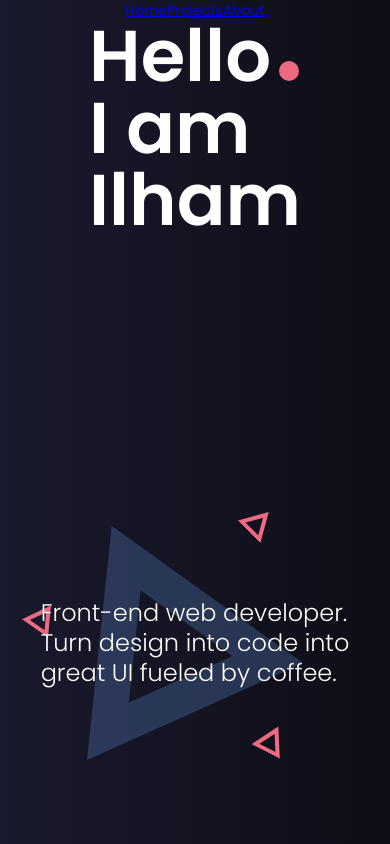
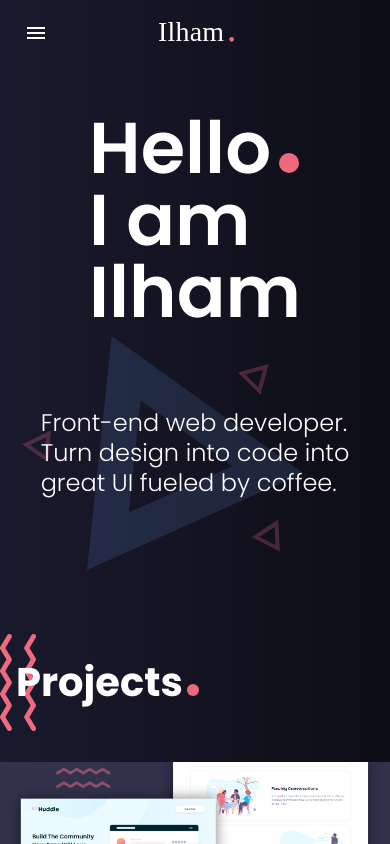
Before and after one commit to Mohamad-Ilham-Ramadhan/portfolio, a React app: page / in a window 390 px wide. Shown: the top 844 px of the page. Built offline with nearby package versions, Linux system fonts and the light colour scheme.

Commit message:
Mobile design: <Home /> xs and sm (Done)

```diff
--- a/src/components/Home.jsx
+++ b/src/components/Home.jsx
@@ -1,5 +1,5 @@
 import React, { useState, useEffect, useRef } from "react";
-import { makeStyles } from "@material-ui/core";
+import { makeStyles, useTheme, useMediaQuery } from "@material-ui/core";
 import Grid from "@material-ui/core/Grid";
 import Typography from "@material-ui/core/Typography";
 import NavbarMobile from "./NavbarMobile";
@@ -10,10 +10,10 @@ import arrowScrollDown from "../images/arrow-scroll-down.svg";
 
 const useStyles = makeStyles((theme) => ({
   root: {
-    height: "100vh",
     position: "relative",
     [theme.breakpoints.up("md")]: {
       paddingTop: 56,
+      height: "100vh",
     },
   },
   gridContianer: {
@@ -22,7 +22,7 @@ const useStyles = makeStyles((theme) => ({
   wrapperHello: {
     display: "flex",
     justifyContent: "center",
-    marginBottom: 24,
+    // marginBottom: 24,
     [theme.breakpoints.up("md")]: {
       marginBottom: 0,
     },
@@ -40,6 +40,9 @@ const useStyles = makeStyles((theme) => ({
       backgroundColor: theme.palette.primary.main,
       marginLeft: 8,
     },
+    [theme.breakpoints.up("sm")]: {
+      fontSize: 100,
+    },
     [theme.breakpoints.up("md")]: {
       fontSize: 171,
       textAlign: "left",
@@ -52,14 +55,14 @@ const useStyles = makeStyles((theme) => ({
   triangles: {
     display: "flex",
     justifyContent: "center",
-    alignItems: "center",
+    alignItems: "flex-start",
     height: "100%",
     "& .wrapper": {
       display: "flex",
       justifyContent: "center",
       alignItems: "center",
       position: "relative",
-      height: 280,
+      height: 250,
     },
     "& .MuiTypography-root": {
       color: "white",
@@ -72,28 +75,38 @@ const useStyles = makeStyles((theme) => ({
       position: "absolute",
       width: "70%",
       zIndex: 2,
-      opacity: 0.25,
+      opacity: 0.15,
     },
     "& .triangle-pink": {
       position: "absolute",
       width: 32,
+      opacity: 0.25,
       "&.first": {
         left: -14,
         top: 100,
         transform: "rotate(35deg)",
       },
       "&.second": {
-        top: 5,
+        top: 32,
         right: "24%",
         transform: "rotate(45deg)",
       },
       "&.third": {
         right: "20%",
-        bottom: 30,
+        bottom: 32,
         transform: "rotate(27deg)",
       },
     },
+    [theme.breakpoints.up("sm")]: {
+      "& .wrapper": {
+        height: 300,
+      },
+      "& .MuiTypography-root": {
+        fontSize: 30,
+      },
+    },
     [theme.breakpoints.up("md")]: {
+      alignItems: "center",
       "& .wrapper": {
         height: 350,
       },
@@ -139,9 +152,11 @@ const useStyles = makeStyles((theme) => ({
 
 export default function Home() {
   const styles = useStyles();
+  const theme = useTheme();
+  const upMd = useMediaQuery(theme.breakpoints.up("md"));
   return (
     <section className={styles.root}>
-      <NavbarMobile />
+      {!upMd && <NavbarMobile />}
       <Grid container className={styles.gridContianer}>
         <Grid item xs={12} md={6}>
           <div className={styles.wrapperHello}>
--- a/src/components/NavbarMobile.jsx
+++ b/src/components/NavbarMobile.jsx
@@ -1,20 +1,68 @@
-import React from "react";
+import React, { useState } from "react";
 import clsx from "clsx";
 import { makeStyles } from "@material-ui/core/styles";
-
+import logo from "../images/logo-white.svg";
+import IconMenu from "@material-ui/icons/Menu";
+import IconClose from "@material-ui/icons/Close";
+import Backdrop from "@material-ui/core/Backdrop";
 const useStyles = makeStyles((theme) => ({
   root: {
     listStyle: "none",
     display: "flex",
     justifyContent: "center",
     alignItems: "center",
+    height: 72,
+    position: "relative",
+    zIndex: 200,
+    marginBottom: 40,
+    "& li": {
+      marginRight: 12,
+      marginLeft: 12,
+
+      "& a": {
+        color: "white",
+        textDecoration: "none",
+      },
+    },
+  },
+  toggle: {
+    position: "absolute",
+    left: 24,
+  },
+  logo: {
+    textAlign: "center",
+    "& img": {
+      width: "40%",
+    },
+  },
+  backdrop: {
+    zIndex: 100,
   },
 }));
 
 export default function NavbarMobile() {
   const styles = useStyles();
+  const [open, setOpen] = useState(false);
+  function toggleOpen() {
+    setOpen((open) => !open);
+  }
+  function handleClose() {
+    setOpen(false);
+  }
   return (
+    <>
+      <Backdrop className={styles.backdrop} open={open} onClick={handleClose} />
       <nav className={styles.root}>
+        <div onClick={toggleOpen} className={styles.toggle} role="button">
+          {open ? <IconClose /> : <IconMenu />}
+        </div>
+        {!open && (
+          <a className={styles.logo} href="#" arial-label="bootstrap">
+            <img src={logo} alt="" />
+          </a>
+        )}
+        {open && (
+          <>
             <li>
               <a href="#">Home</a>
             </li>
@@ -24,6 +72,9 @@ export default function NavbarMobile() {
             <li>
               <a href="#">About</a>
             </li>
+          </>
+        )}
       </nav>
+    </>
   );
 }
--- a/src/components/pages/Landing.jsx
+++ b/src/components/pages/Landing.jsx
@@ -20,7 +20,7 @@ const useStyles = makeStyles((theme) => ({
 export default function Landing() {
   const styles = useStyles();
   const theme = useTheme();
-  const isMobile = useMediaQuery(theme.breakpoints.down("xs"));
+  const isMobile = useMediaQuery(theme.breakpoints.down("sm"));
   return (
     <div className={styles.root}>
       {!isMobile && <NavbarLeft />}
```
Also changed, not shown: src/images/ilham.svg (added), src/images/logo-white.svg (added). Lines whose indentation alone changed are shown as unchanged.
